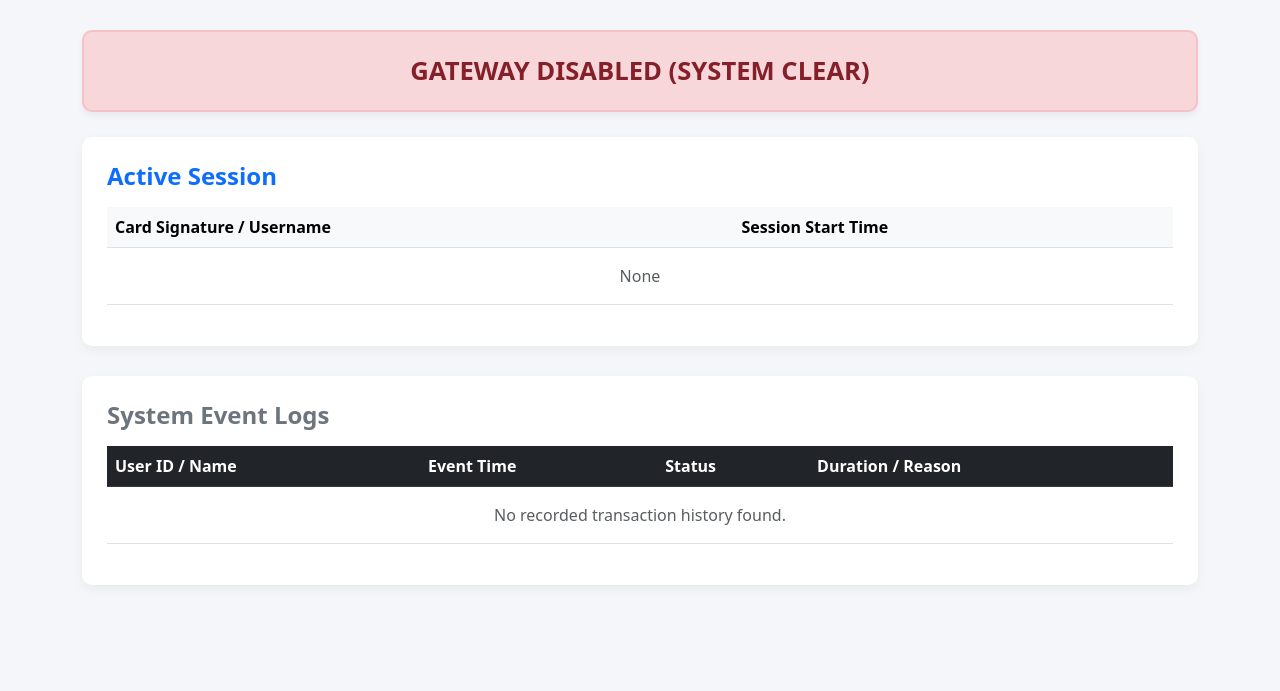
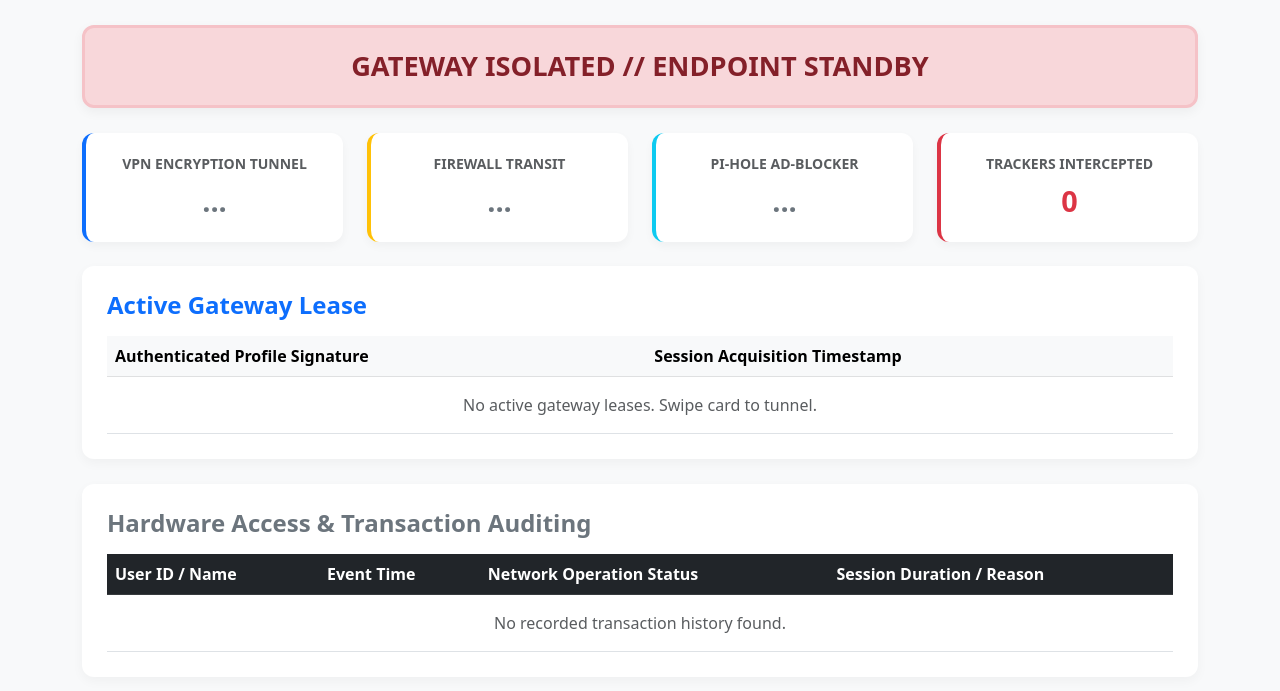
Before and after one commit to PalazhchenkoDanylo/Team-cooked-Slop-, a Flask app: page / in a window 1280 px wide. Shown: the top 691 px of the page. Run offline with Flask 3, Linux system fonts and the light colour scheme; data that the repository does not hold is empty.

Commit message:
final version

```diff
--- a/templates/index.html
+++ b/templates/index.html
@@ -3,59 +3,100 @@
 <head>
     <meta charset="UTF-8">
     <meta name="viewport" content="width=device-width, initial-scale=1.0">
-    <title>RFID Gateway Dashboard</title>
+    <title>RFID Secure VPN Gateway Controller</title>
     <link href="https://cdn.jsdelivr.net/npm/bootstrap@5.3.0/dist/css/bootstrap.min.css" rel="stylesheet">
     <style>
-        body { background-color: #f4f6f9; padding-top: 30px; font-family: system-ui, -apple-system, sans-serif; }
+        body { background-color: #f8f9fa; padding-top: 25px; font-family: system-ui, -apple-system, sans-serif; }
         .status-banner {
-            padding: 20px;
-            border-radius: 10px;
+            padding: 18px;
+            border-radius: 12px;
             text-align: center;
             font-weight: 800;
-            font-size: 1.6rem;
+            font-size: 1.7rem;
             margin-bottom: 25px;
             text-transform: uppercase;
-            box-shadow: 0 4px 6px rgba(0,0,0,0.05);
+            box-shadow: 0 4px 12px rgba(0,0,0,0.05);
+            transition: all 0.4s ease;
         }
-        .enabled { background-color: #d1e7dd; color: #0f5132; border: 2px solid #badbcc; }
-        .locked { background-color: #f8d7da; color: #842029; border: 2px solid #f5c2c7; }
-        .table-wrapper { background: white; padding: 25px; border-radius: 10px; box-shadow: 0 4px 12px rgba(0,0,0,0.05); margin-bottom: 30px; }
-        h4 { font-weight: 700; }
+        .enabled { background-color: #d1e7dd; color: #0f5132; border: 3px solid #badbcc; }
+        .locked { background-color: #f8d7da; color: #842029; border: 3px solid #f5c2c7; }
+
+        .metric-card {
+            background: white;
+            padding: 20px;
+            border-radius: 12px;
+            box-shadow: 0 4px 10px rgba(0,0,0,0.04);
+            text-align: center;
+            transition: transform 0.2s;
+        }
+        .metric-value { font-size: 1.8rem; font-weight: 800; margin-top: 5px; }
+
+        .table-wrapper { background: white; padding: 25px; border-radius: 12px; box-shadow: 0 4px 12px rgba(0,0,0,0.04); margin-bottom: 25px; }
+        h4 { font-weight: 700; display: flex; align-items: center; justify-content: space-between; }
     </style>
 </head>
 <body>
     <div class="container">
         <div id="gateway-status" class="status-banner locked">
-            GATEWAY DISABLED (No Active Session)
+            SYSTEM INITIALIZING
+        </div>
+
+        <div class="row g-4 mb-4">
+            <div class="col-md-3">
+                <div class="metric-card border-start border-4 border-primary">
+                    <div class="text-muted text-uppercase small fw-bold">VPN Encryption Tunnel</div>
+                    <div id="stat-vpn" class="metric-value text-secondary">...</div>
+                </div>
+            </div>
+            <div class="col-md-3">
+                <div class="metric-card border-start border-4 border-warning">
+                    <div class="text-muted text-uppercase small fw-bold">Firewall Transit</div>
+                    <div id="stat-firewall" class="metric-value text-secondary">...</div>
+                </div>
+            </div>
+            <div class="col-md-3">
+                <div class="metric-card border-start border-4 border-info">
+                    <div class="text-muted text-uppercase small fw-bold">Pi-Hole Ad-Blocker</div>
+                    <div id="stat-pihole" class="metric-value text-secondary">...</div>
+                </div>
+            </div>
+            <div class="col-md-3">
+                <div class="metric-card border-start border-4 border-danger">
+                    <div class="text-muted text-uppercase small fw-bold">Trackers Intercepted</div>
+                    <div id="stat-ads" class="metric-value text-danger">0</div>
+                </div>
+            </div>
         </div>
 
         <div class="table-wrapper">
-            <h4 class="mb-3 text-primary">Active Session</h4>
-            <table class="table align-middle">
+            <h4 class="mb-3 text-primary">Active Gateway Lease</h4>
+            <table class="table align-middle m-0">
                 <thead class="table-light">
                     <tr>
-                        <th>Card Signature / Username</th>
-                        <th>Session Start Time</th>
+                        <th>Authenticated Profile Signature</th>
+                        <th>Session Acquisition Timestamp</th>
                     </tr>
                 </thead>
                 <tbody id="active-users-body">
-                    </tbody>
+                    <tr><td colspan="2" class="text-center py-3 text-muted">Polling network states...</td></tr>
+                </tbody>
             </table>
         </div>
 
         <div class="table-wrapper">
-            <h4 class="mb-3 text-secondary">System Event Logs</h4>
-            <table class="table table-hover align-middle">
+            <h4 class="mb-3 text-secondary">Hardware Access & Transaction Auditing</h4>
+            <table class="table table-hover align-middle m-0">
                 <thead class="table-dark">
                     <tr>
                         <th>User ID / Name</th>
                         <th>Event Time</th>
-                        <th>Status</th>
-                        <th>Duration / Reason</th>
+                        <th>Network Operation Status</th>
+                        <th>Session Duration / Reason</th>
                     </tr>
                 </thead>
                 <tbody id="history-body">
-                    </tbody>
+                    <tr><td colspan="4" class="text-center py-3 text-muted">Awaiting stream array sync...</td></tr>
+                </tbody>
             </table>
         </div>
     </div>
@@ -69,47 +110,62 @@
                     const activeBody = document.getElementById('active-users-body');
                     const historyBody = document.getElementById('history-body');
 
-                    // 1. Manage Dynamic State Status Banner
+                    // 1. Update Telemetry Card Metrics
+                    if (data.telemetry) {
+                        const vpnEl = document.getElementById('stat-vpn');
+                        const fwEl = document.getElementById('stat-firewall');
+                        const phEl = document.getElementById('stat-pihole');
+
+                        vpnEl.innerText = data.telemetry.vpn_status;
+                        vpnEl.className = `metric-value ${data.telemetry.vpn_status === 'CONNECTED' ? 'text-success' : 'text-danger'}`;
+
+                        fwEl.innerText = data.telemetry.firewall_status;
+                        fwEl.className = `metric-value ${data.telemetry.vpn_status === 'CONNECTED' ? 'text-success' : 'text-danger'}`;
+
+                        phEl.innerText = data.telemetry.pihole_status;
+                        phEl.className = `metric-value ${data.telemetry.vpn_status === 'CONNECTED' ? 'text-success' : 'text-muted'}`;
+
+                        document.getElementById('stat-ads').innerText = data.telemetry.ads_blocked_estimate.toLocaleString();
+                    }
+
+                    // 2. Manage Dynamic State Status Banner
                     if (data.active.length > 0) {
                         statusBanner.className = 'status-banner enabled';
-                        statusBanner.innerText = `GATEWAY ENABLED (Active Lock: ${data.active[0].name})`;
+                        statusBanner.innerText = `SECURE GATEWAY LOCKED // ACTIVE ENCRYPTED UPLINK: ${data.active[0].name}`;
                     } else {
                         statusBanner.className = 'status-banner locked';
-                        statusBanner.innerText = 'GATEWAY DISABLED (System Clear)';
+                        statusBanner.innerText = 'GATEWAY ISOLATED // ENDPOINT STANDBY';
                     }
 
-                    // 2. Render Active Users Section
+                    // 3. Render Active Users Section
                     activeBody.innerHTML = '';
                     if (data.active.length === 0) {
-                        activeBody.innerHTML = '<tr><td colspan="2" class="text-center text-muted py-3">None</td></tr>';
+                        activeBody.innerHTML = '<tr><td colspan="2" class="text-center text-muted py-3">No active gateway leases. Swipe card to tunnel.</td></tr>';
                     } else {
                         data.active.forEach(user => {
                             activeBody.innerHTML += `<tr>
-                                <td><span class="badge bg-primary fs-6">${user.name}</span></td>
+                                <td><span class="badge bg-success fs-6 px-3 py-2">${user.name}</span></td>
                                 <td><strong>${user.login_time}</strong></td>
                             </tr>`;
                         });
                     }
 
-                    // 3. Render Historical Data & Rejections List
+                    // 4. Render Historical Data & Rejections List
                     historyBody.innerHTML = '';
                     if (data.history.length === 0) {
                         historyBody.innerHTML = '<tr><td colspan="4" class="text-center text-muted py-3">No recorded transaction history found.</td></tr>';
                     } else {
                         data.history.forEach(session => {
-                            // Check if this was a rejected attempt
                             let isRejected = session.logout_time === 'REJECTED';
-
-                            // Dynamically assign red styling if rejected
                             let rowClass = isRejected ? 'table-danger' : '';
                             let badgeClass = isRejected ? 'bg-danger' : 'bg-dark';
-                            let statusText = isRejected ? '<span class="fw-bold text-danger">ACCESS DENIED</span>' : 'Logged Out: ' + session.logout_time;
+                            let statusText = isRejected ? '<span class="fw-bold text-danger">ACCESS DENIED</span>' : '<span class="text-muted">Session Closed:</span> ' + session.logout_time;
 
                             historyBody.innerHTML += `<tr class="${rowClass}">
                                 <td><strong>${session.name}</strong></td>
                                 <td>${session.login_time}</td>
                                 <td>${statusText}</td>
-                                <td><span class="badge ${badgeClass} font-monospace">${session.duration}</span></td>
+                                <td><span class="badge ${badgeClass} font-monospace px-2 py-1">${session.duration}</span></td>
                             </tr>`;
                         });
                     }
@@ -117,7 +173,7 @@
                 .catch(error => console.error('API Pull Error:', error));
         }
 
-        // Asynchronously poll the local SQLite data wrapper every 2000ms
+        // Poll server telemetry asynchronously every 2000ms
         setInterval(updateDashboard, 2000);
         updateDashboard();
     </script>
```
Also changed, not shown: app1.py (added, +77 -0 lines), template1/index.html (added, +125 -0 lines).
